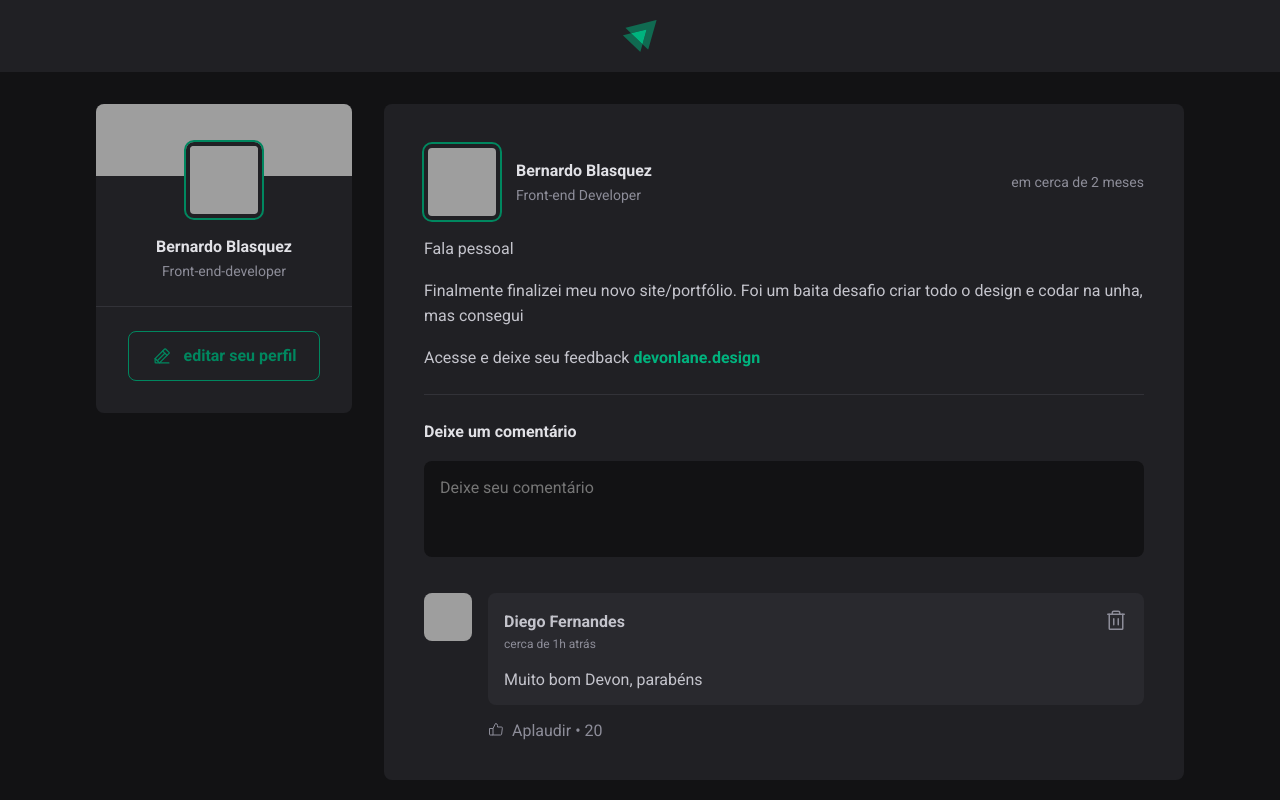
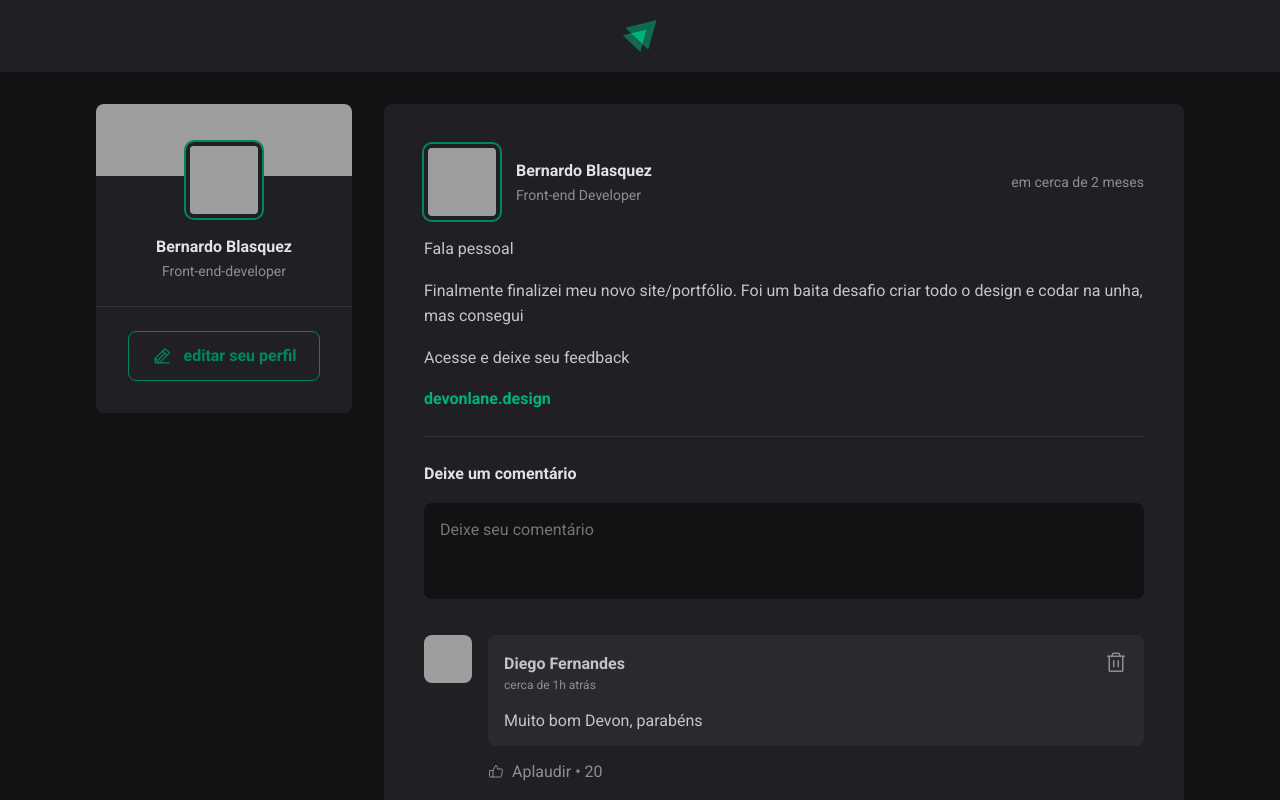
Before and after one commit to bernardoblasquez/Mod-01--Ignite-Feed, a React (Vite) app: page / in a window 1280 px wide. Shown: the top 800 px of the page. Built offline with nearby package versions, Linux system fonts and the light colour scheme; grey boxes are pictures that could not be loaded.

Commit message:
feature: imprimindo conteúdo.

```diff
--- a/src/components/Post.jsx
+++ b/src/components/Post.jsx
@@ -39,12 +39,14 @@
          </header>
 
          <div className={styles.content}>
-            <p>Fala pessoal</p>
-            <p>
-               Finalmente finalizei meu novo site/portfólio. Foi um baita desafio
-               criar todo o design e codar na unha, mas consegui
-            </p>
-            <p>Acesse e deixe seu feedback <a href="#">devonlane.design</a></p>
+           {content.map(line => {
+               if (line.type === 'paragrath'){
+                  return <p>{line.content}</p>;
+               }
+               else if (line.type === 'link'){
+                  return <p><a href="#">{line.content}</a></p>;
+               }
+           })}
          </div>
 
          <form className={styles.commentForm}>
```
